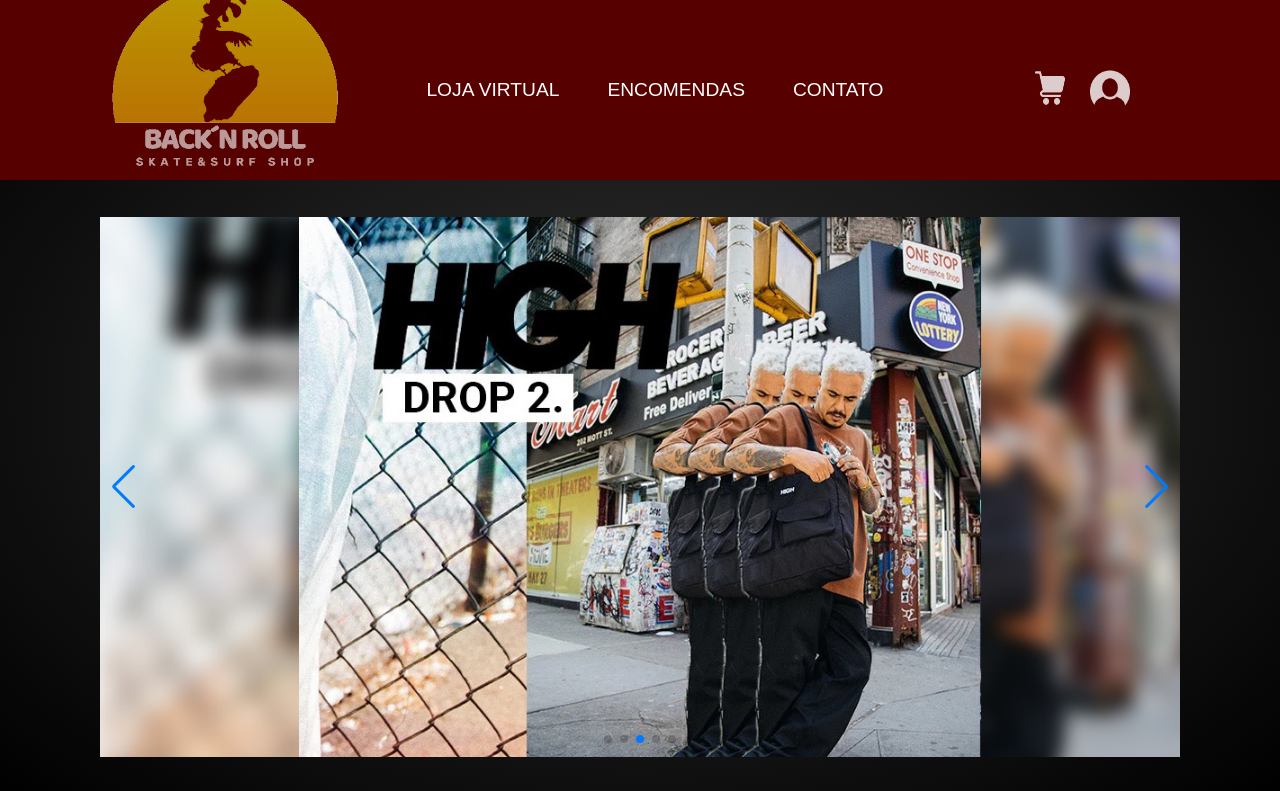
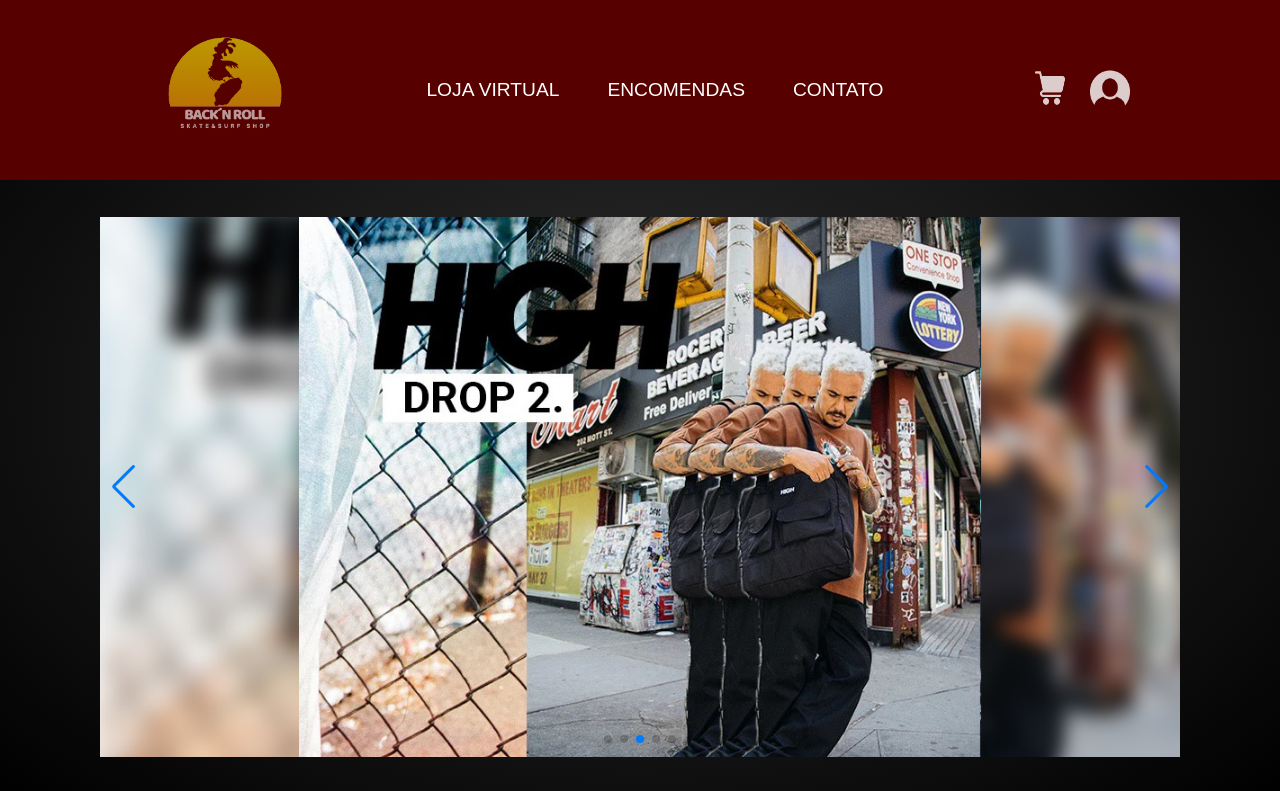
Before and after one commit to 16ale/back-nroll, a plain HTML site: page index.html in a window 1280 px wide. In both pictures the pointer is over the picture 225 px from the left and 90 px from the top of the page. Shown: the top 791 px of the page. Drawn offline with nearby package versions, Linux system fonts and the light colour scheme.

Commit message:
efeitin css botoes

```diff
--- a/style.css
+++ b/style.css
@@ -66,7 +66,7 @@ header img {
   transition: all 0.5s linear 0s;
 }
 header img:hover {
-  scale: 2;
+  scale: (1.3);
   filter: opacity(60%);
 }
 
```
